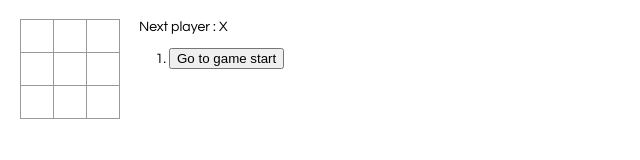
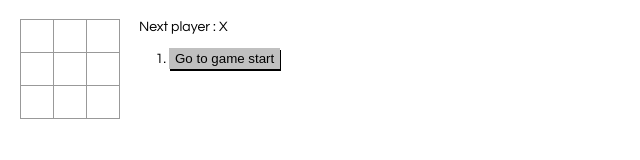
Before and after one commit to v15h4l/tic-tac-toe, a React app: page / in a window 1280 px wide. Shown: the whole page, without its empty margins (0-640 px from the left). Built offline with nearby package versions, Linux system fonts and the light colour scheme.

Commit message:
Updated styling of active move button

```diff
--- a/src/index.css
+++ b/src/index.css
@@ -43,6 +43,22 @@ ol, ul {
   background: #ddd;
 }
 
+.move-btn {
+  border: none;
+  outline: none;
+  margin-bottom: 3px;
+  background: silver;
+  padding: 3px 6px;
+}
+
+.move-btn.active {
+  box-shadow: 1px 2px;
+}
+
+.move-btn:hover {
+  cursor: pointer;
+}
+
 .game {
   display: flex;
   flex-direction: row;
--- a/src/index.js
+++ b/src/index.js
@@ -98,7 +98,7 @@ class Game extends React.Component {
                         {
                             this.state.history.map((element, idx) => {
                                 return (<li>
-                                    <button onClick={()=>this.handleButtonClick(idx)}>
+                                    <button className={"move-btn " + (idx === this.state.activeHistoryIdx && "active")} key={idx} onClick={()=>this.handleButtonClick(idx)}>
                                         {`Go to ${idx > 0 ? "move #" + idx : "game start"}`}
                                     </button>
                                 </li>);
```
